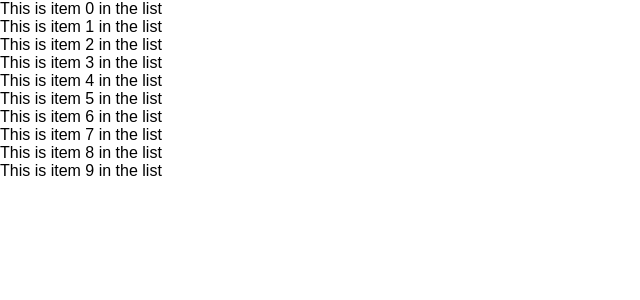
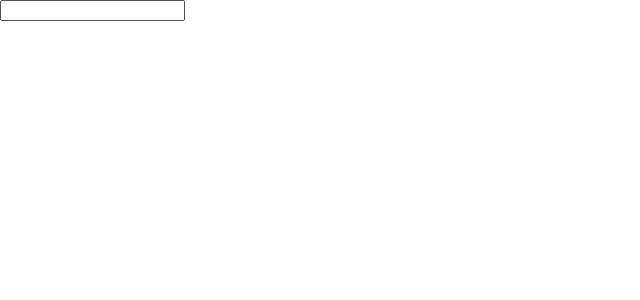
Before and after one commit to shuangmianxiaoQ/LearningReact, a React (Create React App) app in the folder my-app/: page / in a window 1280 px wide. Shown: the top 300 px of the page, without its empty margins (0-640 px from the left). Built offline with nearby package versions, Linux system fonts and the light colour scheme.

Commit message:
React：refs

```diff
--- a/my-app/src/App.js
+++ b/my-app/src/App.js
@@ -15,7 +15,9 @@ import React, { Component } from 'react';
 // import Calculator from './demo07/状态提升';
 // import SignUpDialog from './demo08/组合';
 // import FilterableProductTable from './demo09/React理念';
-import ListOfTenThings from './demo10/深入JSX';
+// import ListOfTenThings from './demo10/深入JSX';
+// import CustomTextInput from './demo11/Refs';
+import Parent from './demo11/Refs&DOM';
 
 // const comment = {
 //   date: new Date().toLocaleDateString(),
@@ -29,7 +31,7 @@ import ListOfTenThings from './demo10/深入JSX';
 class App extends Component {
   render() {
     return (
-      <ListOfTenThings />
+      <Parent />
     )
   }
 }
--- /dev/null
+++ b/my-app/src/demo11/Refs&DOM.js
@@ -0,0 +1,23 @@
+import React, { Component } from 'react';
+
+class CustomTextInput extends Component {
+  constructor(props) {
+    super(props);
+  }
+
+  render() {
+    return (
+      <input type="text" ref={this.props.inputRef} />
+    );
+  }
+}
+
+class Parent extends Component {
+  render() {
+    return (
+      <CustomTextInput inputRef={el => { console.log(el); this.inputElement = el; }} />
+    );
+  }
+}
+
+export default Parent;
--- /dev/null
+++ b/my-app/src/demo11/Refs.js
@@ -0,0 +1,20 @@
+import React, { Component } from 'react';
+
+class CustomTextInput extends Component {
+  focus = () => {
+    console.log(this.refs);
+    this.textInput.focus();
+  }
+
+  render() {
+    return (
+      <div>
+        {/* <input type="text" ref="textInput" />   旧版API，已过时 */}
+        <input type="text" ref={ input => this.textInput = input } />
+        <input type="button" value="Focus the text input" onClick={this.focus} />
+      </div>
+    );
+  }
+}
+
+export default CustomTextInput;
```
